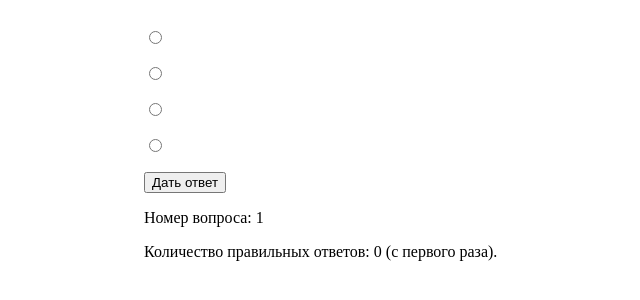
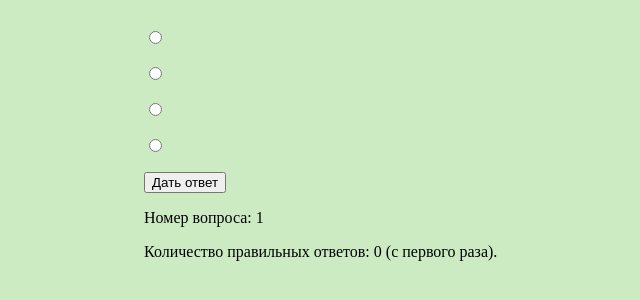
Before and after one commit to ValeriiaMoskalets/Newrepo, a plain HTML site: page Получение данных с сервера/index.html in a window 1280 px wide. Shown: the whole page, without its empty margins (196-836 px from the left). Drawn offline with Linux system fonts and the light colour scheme; no server answers.

Commit message:
Update style.css

```diff
--- a/Получение данных с сервера/style.css
+++ b/Получение данных с сервера/style.css
@@ -3,6 +3,9 @@
     width:600px;
     display: flex;
     flex-direction: column;
+}
+body {
+    background-color: rgb(204, 235, 195);
 }
 .right{
     background-color: rgba(0, 200, 0, 0.5);
```
